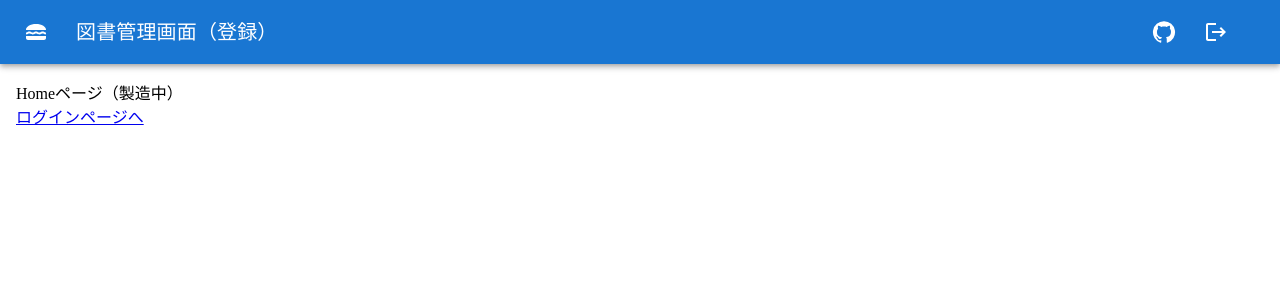
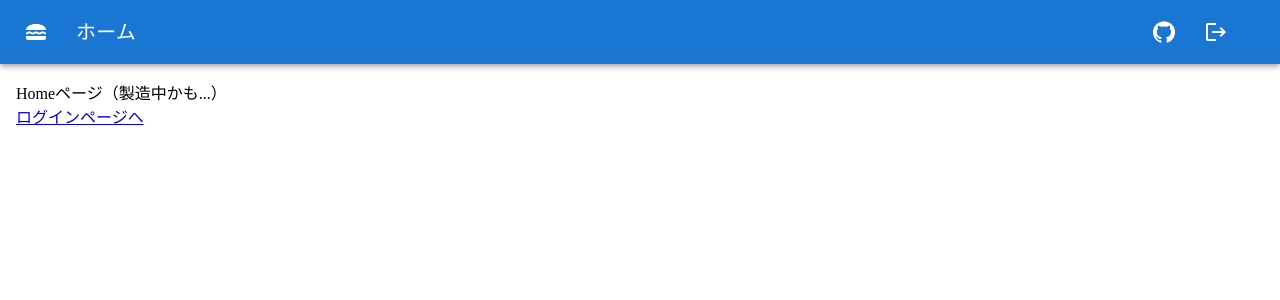
Before and after one commit to hi-lee-mon/code-cat, a React (Create React App) app: page / in a window 1280 px wide. Shown: the top 300 px of the page. Built offline with nearby package versions, Linux system fonts and the light colour scheme; no server answers; sample sign-in values are in the browser's storage.

Commit message:
ヘッダーの画面名をパスに対応して動的に変更するよう修正

```diff
--- a/src/App.tsx
+++ b/src/App.tsx
@@ -21,7 +21,7 @@ export const App = () => {
         <Route path="/login" element={<HeaderOnly><Login /></HeaderOnly>} />
         <Route path="/bookManagement" element={<HeaderOnly><BookManagement /></HeaderOnly>} />
         <Route path="/" element={<HeaderOnly><Home /></HeaderOnly>} />
-        <Route path="/*" element={<Page404 />} />
+        <Route path="/*" element={<HeaderOnly><Page404 /></HeaderOnly>} />
       </Routes>
     </div>
 
--- a/src/components/molecules/BookUpdateDialog.tsx
+++ b/src/components/molecules/BookUpdateDialog.tsx
@@ -5,7 +5,6 @@ import { useInput } from '../../hooks/useInput'
 import { getSeltectedRows } from '../../modules/getSeltectedRows'
 import { FetchedBook, updateBookParam } from '../../types/book'
 import CancelIcon from '@mui/icons-material/Cancel';
-import { useEffect } from 'react'
 
 
 type Props = {
@@ -66,9 +65,9 @@ export const BookUpdateDialog: React.FC<Props> = ({ open, closeDialog, updateBoo
       <DialogTitle>【更新】</DialogTitle>
       <DialogContent>
         <DialogContentText id="alert-dialog-slide-description">
-          更新したい項目を編集して更新するボタンを押下してください。
+          更新するボタンで更新実行
         </DialogContentText>
-        <Box sx={{ minHeight: "430px", mt: "10px" }}>
+        <Box sx={{ minHeight: "350px", minWidth: "400px", mt: "10px" }}>
           <Stack spacing={1}>
             <Box sx={{ display: "flex", alignItems: "center" }}>
               <TextField sx={{ flexBasis: "500px" }} label="ID" placeholder='000' value={bookId} onChange={({ target: { value } }) => setIBookId(value)} />
--- a/src/components/organisms/Header/Header.tsx
+++ b/src/components/organisms/Header/Header.tsx
@@ -2,14 +2,21 @@ import { AppBar, IconButton, Toolbar, Typography } from '@mui/material';
 import LunchDiningIcon from '@mui/icons-material/LunchDining';
 import LogoutIcon from '@mui/icons-material/Logout';
 import { Box } from '@mui/system';
-import { useNavigate } from 'react-router-dom';
+import { useLocation, useNavigate } from 'react-router-dom';
 import { logout } from '../../../firebase/auth';
 import { CustomDialog } from '../../molecules/CustomDialog';
 import { useDialog } from '../../../hooks/useDialog';
 import GitHubIcon from '@mui/icons-material/GitHub';
+import { getCurrentLocationName } from './getCurrentLocationName';
+import { SEVERITY } from '../../../constants/constants';
+import { useOpenSnackbar } from '../../../hooks/useSetSnackbarState';
+
+
 
 const Header = () => {
   const [isOpen, { close, open }] = useDialog()
+  const loaction = useLocation();
+  const { openBar } = useOpenSnackbar();
 
   const navigate = useNavigate();
   const handleLogout = async () => {
@@ -27,11 +34,14 @@ const Header = () => {
             color="inherit"
             aria-label="menu"
             sx={{ mr: 2 }}
+            onClick={() => openBar("え？ELDEN RING発売日は2月25日ですよ。", SEVERITY.SUCCESS)}
           ><LunchDiningIcon />
           </IconButton>
           {/* TODO:ヘッダーをグローバルなstateにする */}
           <Typography variant="h6" component="div" sx={{ flexGrow: 1 }}>
-            図書管理画面（登録）
+            {
+              getCurrentLocationName(loaction.pathname)
+            }
           </Typography>
           <IconButton
             size="large"
--- /dev/null
+++ b/src/components/organisms/Header/getCurrentLocationName.ts
@@ -0,0 +1,6 @@
+export const getCurrentLocationName = (path: string) => {
+  if (path === "/") return "ホーム"
+  if (path === "/login") return "ログイン"
+  if (path === "/bookManagement") return "管理画面"
+  return "404"
+}
--- a/src/components/pages/Home.tsx
+++ b/src/components/pages/Home.tsx
@@ -4,7 +4,7 @@ import { Link } from 'react-router-dom'
 export const Home = () => {
   return (
     <div>
-      Homeページ（製造中）
+      Homeページ（製造中かも...）
       <br />
       <Link to="/login">ログインページへ</Link>
     </div>
--- a/src/components/pages/Page404.tsx
+++ b/src/components/pages/Page404.tsx
@@ -3,7 +3,7 @@ import { Link } from 'react-router-dom'
 export const Page404 = () => {
   return (
     <div>
-      404 notFoundだよ😎
+      ぴえん。404 notFoundだよ😎
       <br />
       <Link to="/login">ログインページへ</Link>
     </div>
```
